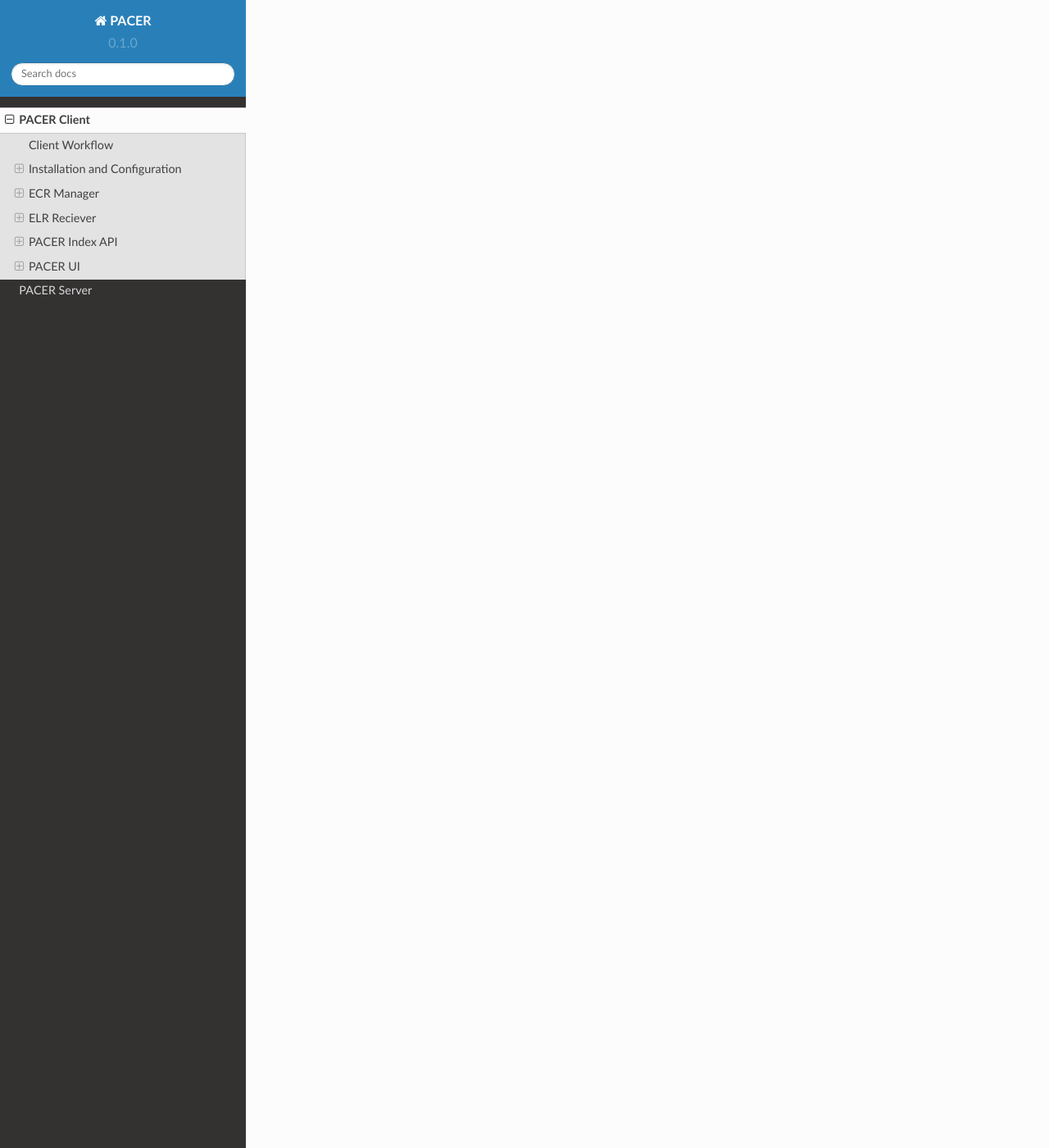
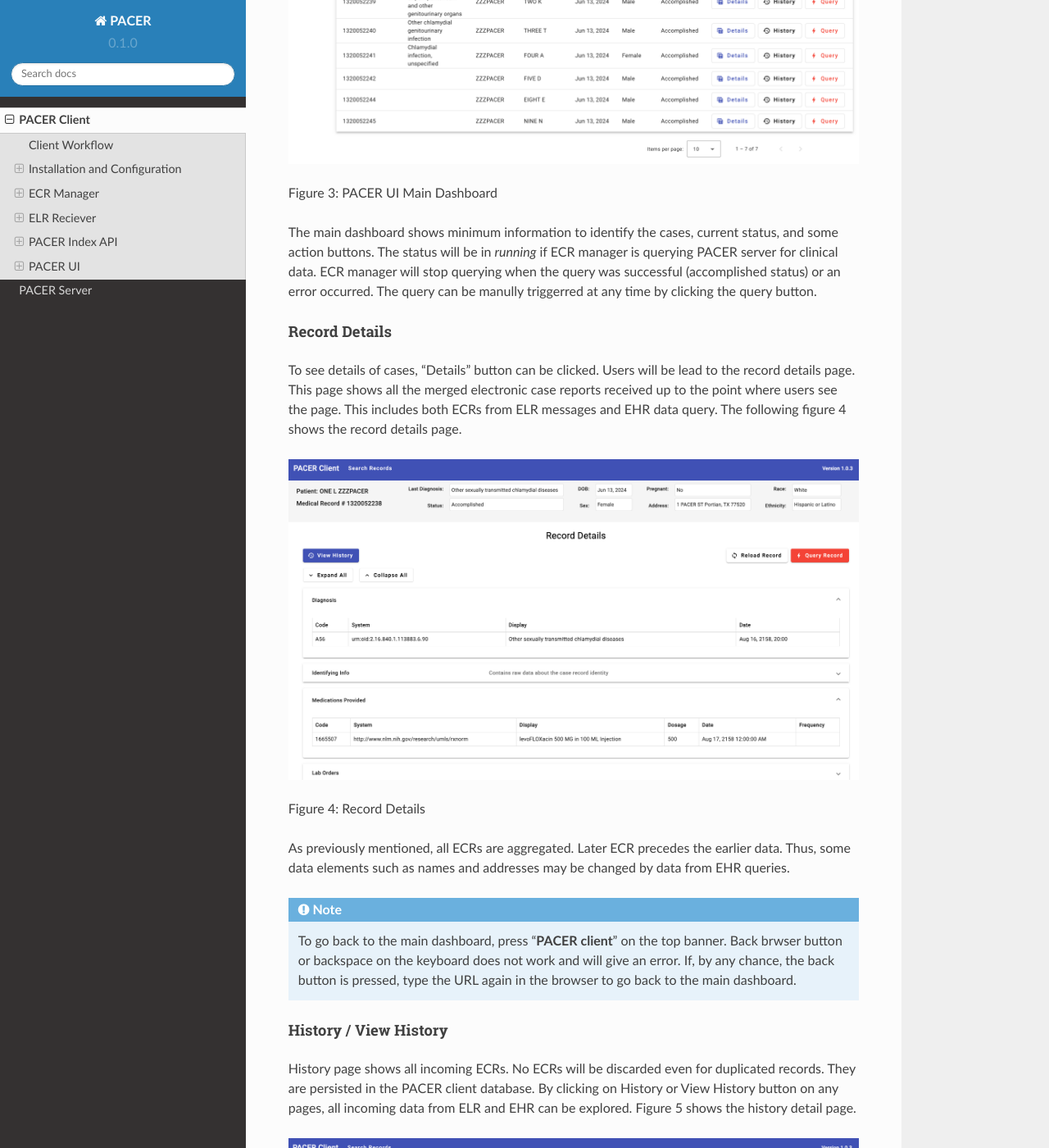
Before and after one commit to PACER-PHII/PacerDocs, a Sphinx documentation site: the page built from docs/source/client.rst, in a window 1280 px wide and 1400 px high, scrolled down 34706 px. Shown: the whole window at 82% size. Built offline with Sphinx 7.4.7 and the Read the Docs theme 2.0.0, drawn with Linux system fonts in a browser that asks for light colours; some of the changed text lies outside the part shown.

Commit message:
PACER UI added

```diff
--- a/docs/source/client.rst
+++ b/docs/source/client.rst
@@ -1761,8 +1761,79 @@ PACER UI
 ========
 Overview
 ========
-<PACER UI: Overview>
-
-Walkthrough
-***********
-<PACER UI User Walkthrough with pictures here>
+PACER UI is developed to assist users to view case details, export case reports, and re-trigger the queries.
+PACER UI is a thin web application running over ECR Manager APIs (see :ref:`client ECR Manager API`)
+
+Main Dashboard
+**************
+The figure 3 below shows the main dashboard of PACER UI. The main dashboard shows the list of current cases
+that are registered in the :ref:`client ECR Manager`.
+
+.. image:: ui_fig/pacer-ui-client.png
+    :width: 700
+    :alt: PACER UI Main Dashboard
+
+Figure 3: PACER UI Main Dashboard
+
+The main dashboard shows minimum information to identify the cases, current status, and some action buttons. The
+status will be in *running* if ECR manager is querying PACER server for clinical data. ECR manager will
+stop querying when the query was successful (accomplished status) or an error occurred. The query can be manully
+triggerred at any time by clicking the query button.
+
+Record Details
+**************
+To see details of cases, "Details" button can be clicked. Users will be lead to the record details page. This page
+shows all the merged electronic case reports received up to the point where users see the page. This includes both
+ECRs from ELR messages and EHR data query. The following figure 4 shows the record details page.
+
+.. image:: ui_fig/pacer-ui-case-detail.png
+    :width: 700
+    :alt: Record Detail Page
+
+Figure 4: Record Details
+
+As previously mentioned, all ECRs are aggregated. Later ECR precedes the earlier data. Thus, some data elements
+such as names and addresses may be changed by data from EHR queries.
+
+.. note::
+    To go back to the main dashboard, press "**PACER client**" on the top banner. Back brwser button or backspace on
+    the keyboard does not work and will give an error. If, by any chance, the back button is pressed, type the URL
+    again in the browser to go back to the main dashboard.
+
+History / View History
+***********************
+History page shows all incoming ECRs. No ECRs will be discarded even for duplicated records. They are persisted
+in the PACER client database. By clicking on History or View History button on any pages, all incoming data from ELR and
+EHR can be explored. Figure 5 shows the history detail page.
+
+.. image:: ui_fig/pacer-ui-history.png
+    :width: 700
+    :alt: History Page
+
+Figure 4: Record History
+
+The record history is another dashboard type UI to help users to review all incmong ECDRs. There are check boxes that
+users can filter the list by either ELR source or EHR source. Users can see details of the entry by expanding the
+line as shown in Figure 5.
+
+.. image:: ui_fig/pacer-ui-history-ehr.png
+    :width: 700
+    :alt: Detail for history data from EHR
+
+.. image:: ui_fig/pacer-ui-history-elr.png
+    :width: 700
+    :alt: etail for history data from ELR
+
+Figure 5: Seeing Details by Expanding the Entry Line in the History Page
+
+Exporting to CSV File
+*********************
+In the main dashboard (see Figure 3), there is a batton labeled as "**Export to CSV**". This button allows users to
+download entire ECR list shown on the dashboard to a CSV file. The downloaded file will be named with a current
+timestamp. CSV file contains all the (aggregated) ECRs collpased in a flat column based format. Some complex
+data elements such as diagnosis, medications, lab results, etc. are combined into a single cell with a delimiter.
+
+.. note::
+    Because of dynamic nature of data, we have multiple entries of data (e.g. providers). In this case, the column names
+    are added by _{index}. For this reason, based on the cases, total number of columns varies each time the list is
+    exported.
```
Also changed, not shown: other parts of docs/source/client.rst (+2 -2 lines), docs/source/ui_fig/pacer-ui-case-detail.png (added), docs/source/ui_fig/pacer-ui-client.png (added), docs/source/ui_fig/pacer-ui-history-ehr.png (added), docs/source/ui_fig/pacer-ui-history-elr.png (added), docs/source/ui_fig/pacer-ui-history.png (added).
